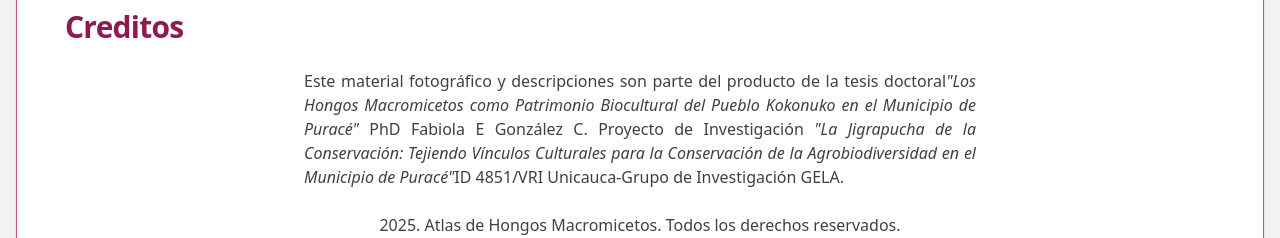
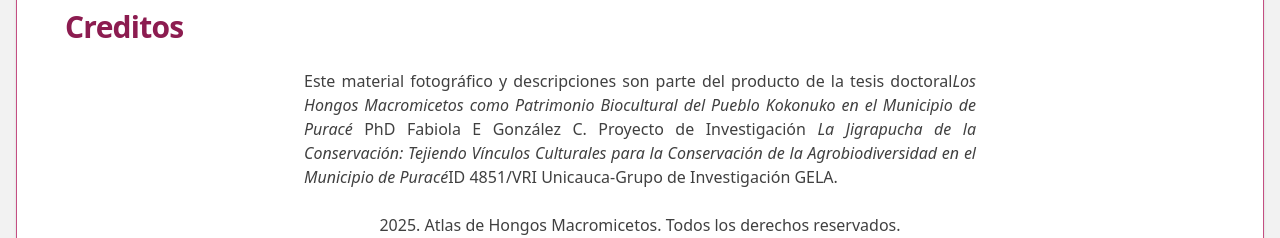
Before and after one commit to dromu/atlasHongos, a Next.js app: page /prologue in a window 1280 px wide. Shown: the part 692-930 px from the top of the page. Built offline with nearby package versions, Linux system fonts and the light colour scheme.

Commit message:
corregidos errores de produccion

```diff
--- a/app/prologue/page.tsx
+++ b/app/prologue/page.tsx
@@ -48,9 +48,9 @@ export default function ProloguePage() {
 
         <p className="mb-6 text-foreground text-justify mx-auto max-w-2xl">
           Este material fotográfico y descripciones son parte del producto de la tesis doctoral
-          <i>"Los Hongos Macromicetos como Patrimonio Biocultural del Pueblo Kokonuko en el Municipio de Puracé" </i>
+          <i>Los Hongos Macromicetos como Patrimonio Biocultural del Pueblo Kokonuko en el Municipio de Puracé </i>
           PhD Fabiola E González C. Proyecto de Investigación
-          <i> "La Jigrapucha de la Conservación: Tejiendo Vínculos Culturales para la Conservación de la Agrobiodiversidad en el Municipio de Puracé"</i>
+          <i> La Jigrapucha de la Conservación: Tejiendo Vínculos Culturales para la Conservación de la Agrobiodiversidad en el Municipio de Puracé</i>
           ID 4851/VRI Unicauca-Grupo de Investigación GELA.
           </p>
 
```
